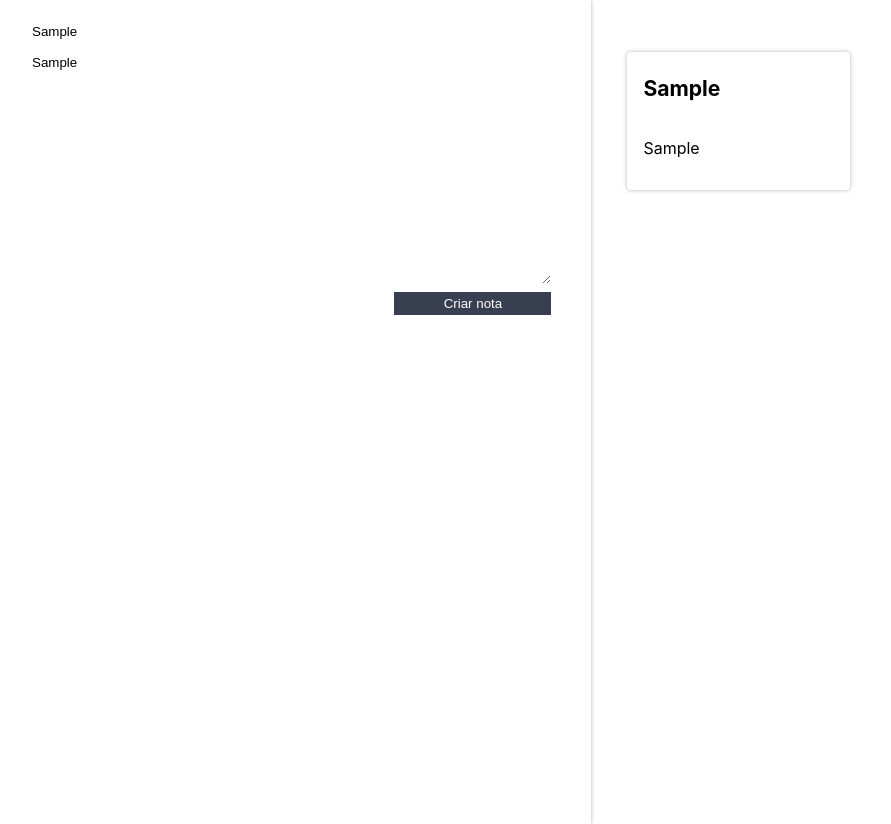
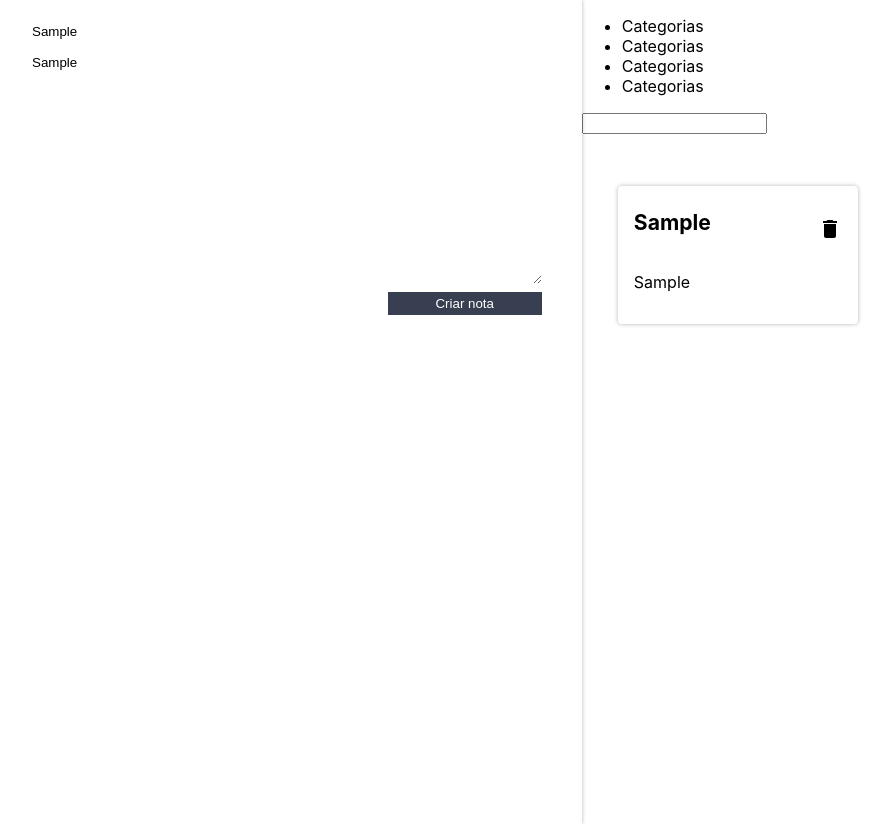
Before and after one commit to lpoliveiraneto/ceep, a React (Create React App) app: page / in a window 1280 px wide. Both pictures are taken after typing "Sample", "Sample" into the empty fields and a click on the button "Criar nota". Shown: the whole page, without its empty margins (12-903 px from the left). Built offline with nearby package versions, Linux system fonts and the light colour scheme.

Commit message:
Adicionando a lista de categoria.

```diff
--- a/src/App.js
+++ b/src/App.js
@@ -1,6 +1,7 @@
 import React, { Component } from 'react';
 import { ListaDeNotas } from "./components/ListaDeNotas/ListaDeNotas";
 import { FormularioCadastro } from "./components/FormCadastro/FormularioCadastro";
+import ListaDeCategorias from "./components/ListaDeCategorias";
 import "./assets/App.css";
 import "./assets/index.css";
 
@@ -22,11 +23,25 @@ class App extends Component{
     this.setState(novoEstado);
   }
 
+  deletarNotar(index){
+    let arrayNotas = this.state.notas;
+    arrayNotas.splice(index,1);
+    this.setState({notas:arrayNotas});
+
+  }
+
   render(){
     return (
       <section className="conteudo">
         <FormularioCadastro criarNota={this.criarNota.bind(this)} />
-        <ListaDeNotas notas={this.state.notas}/>
+        <main className="conteudo-principal">
+          <ListaDeCategorias />
+          <ListaDeNotas
+            apagarNota={this.deletarNotar.bind(this)}
+            notas={this.state.notas}
+          />
+        </main>
+
       </section>
     );
   }
--- a/src/assets/App.css
+++ b/src/assets/App.css
@@ -1,5 +1,9 @@
 .conteudo {
     display: flex;
+}
+
+.conteudo-principal{
+    flex-grow: 3;
 }
 
 :root{
--- a/src/components/CardNota/CardNota.jsx
+++ b/src/components/CardNota/CardNota.jsx
@@ -1,14 +1,23 @@
 import React, { Component } from 'react';
 import './estilo.css';
+import { ReactComponent as DeleteSVG } from "../../assets/img/delete.svg"
 
 class CardNota extends Component {
+
+    apagar(){
+        const indice = this.props.indice;
+        this.props.apagarNota(indice);
+    }
+
     render() {
         return (
             <section className="card-nota">
                 <header className="card-nota_cabecalho">
                     <h3 className="card-nota_titulo">{this.props.titulo}</h3>
+                    <DeleteSVG onClick={this.apagar.bind(this)}/>
                 </header>
                 <p className="card-nota_texto"> {this.props.texto}</p>
+
             </section>
         );
     }
--- /dev/null
+++ b/src/components/ListaDeCategorias/ListaDeCategorias.jsx
@@ -0,0 +1,19 @@
+import React, { Component } from 'react';
+
+class ListaDeCategorias extends Component {
+    render() {
+        return (
+            <section>
+                <ul>
+                    <li>Categorias</li>
+                    <li>Categorias</li>
+                    <li>Categorias</li>
+                    <li>Categorias</li>
+                </ul>
+                <input type="text" />
+            </section>
+         );
+    }
+}
+
+export default ListaDeCategorias;
--- /dev/null
+++ b/src/components/ListaDeCategorias/index.js
@@ -0,0 +1,3 @@
+import ListaDeCategorias from "./ListaDeCategorias";
+
+export default ListaDeCategorias;
--- a/src/components/ListaDeNotas/ListaDeNotas.jsx
+++ b/src/components/ListaDeNotas/ListaDeNotas.jsx
@@ -9,7 +9,11 @@ export class ListaDeNotas extends Component {
                 {this.props.notas.map((nota, index) => {
                     return (
                         <li className="lista-notas_item" key={index}>
-                            <CardNota titulo={nota.titulo} texto={nota.texto}/>
+                            <CardNota
+                            indice = {index}
+                            apagarNota={this.props.apagarNota}
+                            titulo={nota.titulo}
+                            texto={nota.texto}/>
                         </li>
                     );
                 })}
```
Also changed, not shown: src/assets/img/delete.svg (added).
